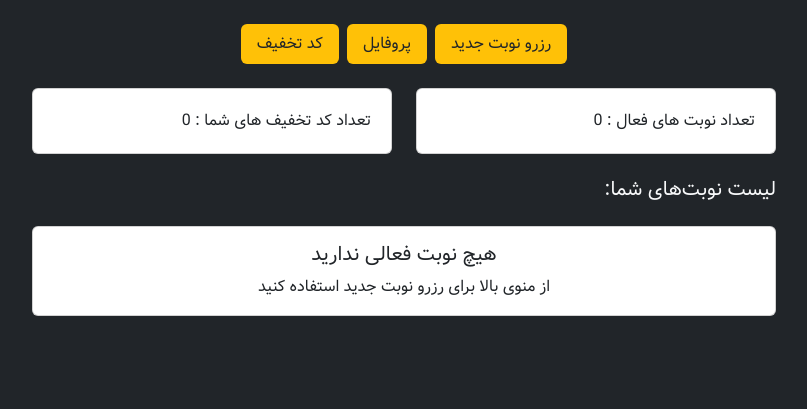
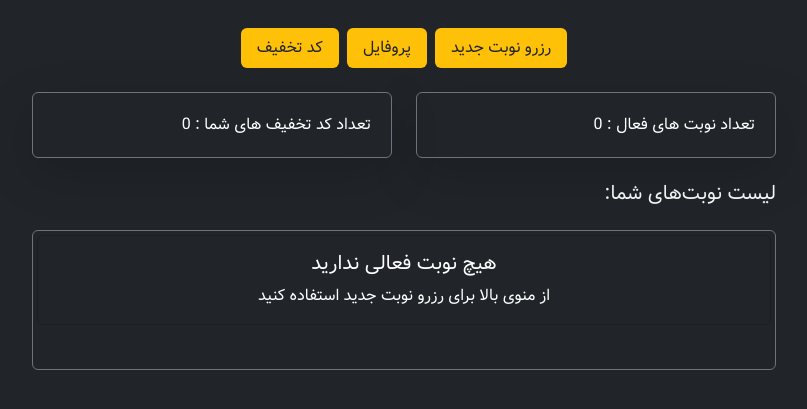
Before and after one commit to bardianz/blackcut-django, a Django app: page /account/ in a window 1280 px wide. Shown: the part 57-466 px from the top of the page, without its empty margins (236-1043 px from the left). Run offline with Django 5.2, Linux system fonts and the light colour scheme; the visitor is signed in with stand-in values (Sample User, id 1); data that the repository does not hold is empty.

Commit message:
make dark tables

```diff
--- a/account/templates/account/dashboard.html
+++ b/account/templates/account/dashboard.html
@@ -8,7 +8,7 @@
 
 
 
-        <ul class="nav justify-content-center nav-pills mb-3">
+<ul class="nav justify-content-center nav-pills mb-3 mt-1">
     <li class="nav-item">
         <a class="nav-link active bg-warning text-dark " href="{% url 'reserve:reserve' %}">رزرو نوبت جدید</a>
     </li>
@@ -16,8 +16,8 @@
         <a class="nav-link active bg-warning text-dark mx-2" href="{% url 'account:profile' %}">پروفایل</a>
     </li>
     <li class="nav-item">
-                <a class="nav-link bg-warning text-dark" aria-disabled="true" data-bs-toggle="collapse"
-                    href="#collapseExample" role="button" aria-expanded="false" aria-controls="collapseExample">کد تخفیف
+        <a class="nav-link bg-warning text-dark" aria-disabled="true" data-bs-toggle="collapse" href="#collapseExample"
+            role="button" aria-expanded="false" aria-controls="collapseExample">کد تخفیف
         </a>
 
     </li>
@@ -32,31 +32,29 @@
 
 <div class="row mt-4">
     <div class="col-sm-6 mb-3 mb-sm-0">
-                <div class="card">
+        <div class="card bg-dark text-white shadow-lg rounded border-secondary">
             <div class="card-body">
                 <p class="card-text p-1">تعداد نوبت های فعال : {{ len_active_reservations }}</p>
             </div>
         </div>
     </div>
     <div class="col-sm-6 mb-3 mb-sm-0">
-                <div class="card">
+        <div class="card bg-dark text-white shadow-lg rounded border-secondary">
             <div class="card-body">
                 <p class="card-text p-1">تعداد کد تخفیف های شما : 0</p>
             </div>
         </div>
     </div>
 </div>
-    </div>
-
-</div>
 
 
-<div id="all_reservations" class="d-flex justify-content-center">
-    <div class="col-md-8 mb-4">
-        <h5 class="mb-4" dir="auto">لیست نوبت‌های شما:</h5>
 
+<h5 class="mb-4 mt-4" dir="auto">لیست نوبت‌های شما:</h5>
+
+
+<div class="div border border-secondary rounded p-1">
         {% if all_reservations %}
-        <table class="table table-striped text-center align-middle shadow-lg rounded" dir="rtl">
+        <table class="table table-dark table-hover table-striped text-center align-middle shadow-lg rounded" dir="rtl">
             <thead>
                 <tr>
                     <!-- <th scope="col">#</th> -->
@@ -79,13 +77,13 @@
                         <p class="text-success">نوبت فعال</p>
 
                         {% elif i.status == 'expired' %}
-                        <p class="text-danger">منقضی شده</p>
+                        <p class="text-warning">منقضی شده</p>
 
                         {% elif i.status == 'done' %}
                         <p class="text-info">در انتظار پرداخت</p>
 
                         {% elif i.status == 'paid' %}
-                        <p class="text-dark">پرداخت شده</p>
+                        <p class="">پرداخت شده</p>
 
 
                         {% elif i.status == 'canceled' %}
@@ -96,7 +94,7 @@
 
                         {% if i.status == 'active' %}
 
-                        <button type="button" class="btn btn-warning btn-sm" data-bs-toggle="modal"
+                        <button type="button" class="btn btn-light btn-sm" data-bs-toggle="modal"
                             data-bs-target="#reservationDetailModal{{ i.id }}">
                             جزئیات / لغو
                         </button>
@@ -198,7 +196,7 @@
         <div class="d-flex justify-content-center mb-4">
             <div class="col-12">
 
-                <div class="card text-center mb-3">
+                <div class="card text-center bg-dark text-white mb-3">
                     <div class="card-body">
                         <h5 class="card-title">هیچ نوبت فعالی ندارید</h5>
                         <p class="card-text fs-6"> از منوی بالا برای رزرو نوبت جدید استفاده کنید</p>
@@ -206,7 +204,9 @@
                 </div>
 
             </div>
+        </div>
 
+    </div>
         {% endif %}
 
 
--- a/reservation/templates/reservation/select_time.html
+++ b/reservation/templates/reservation/select_time.html
@@ -10,7 +10,7 @@
         <h4 class="mb-4" dir="auto">
             انتخاب تایم برای تاریخ {{ formatted_date|to_jalali:'%Y/%m/%d' }}
         </h4>
-        <table class="table text-center table-bordered  border rounded-3" dir="rtl">
+        <table class="table table-dark table-striped table-bordered text-center align-middle shadow-lg rounded border-secondary" dir="rtl">
             <thead>
                 <tr>
                     <!-- <th scope="col">#</th> -->
```
Also changed, not shown: account/templates/base.html (+4 -4 lines), reservation/templates/reservation/select_date.html (+14 -12 lines). Lines whose indentation alone changed are shown as unchanged.
